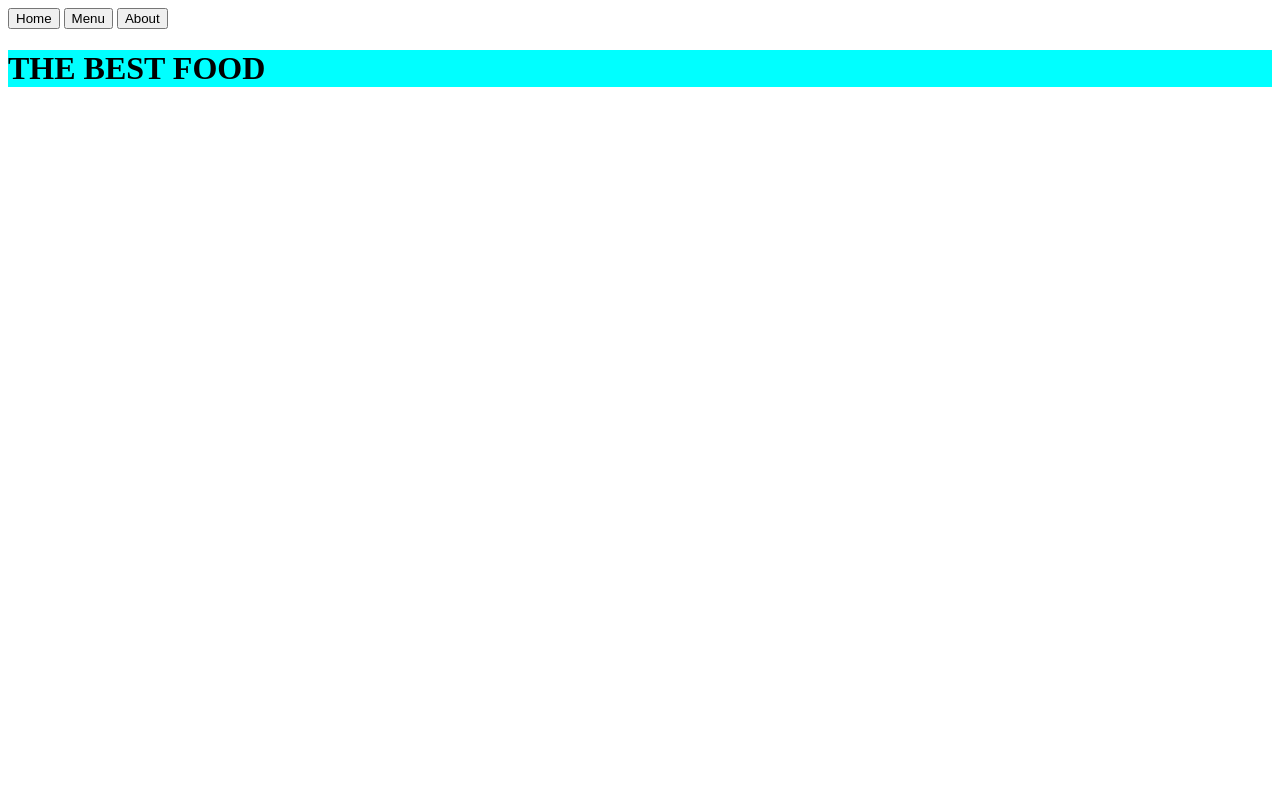
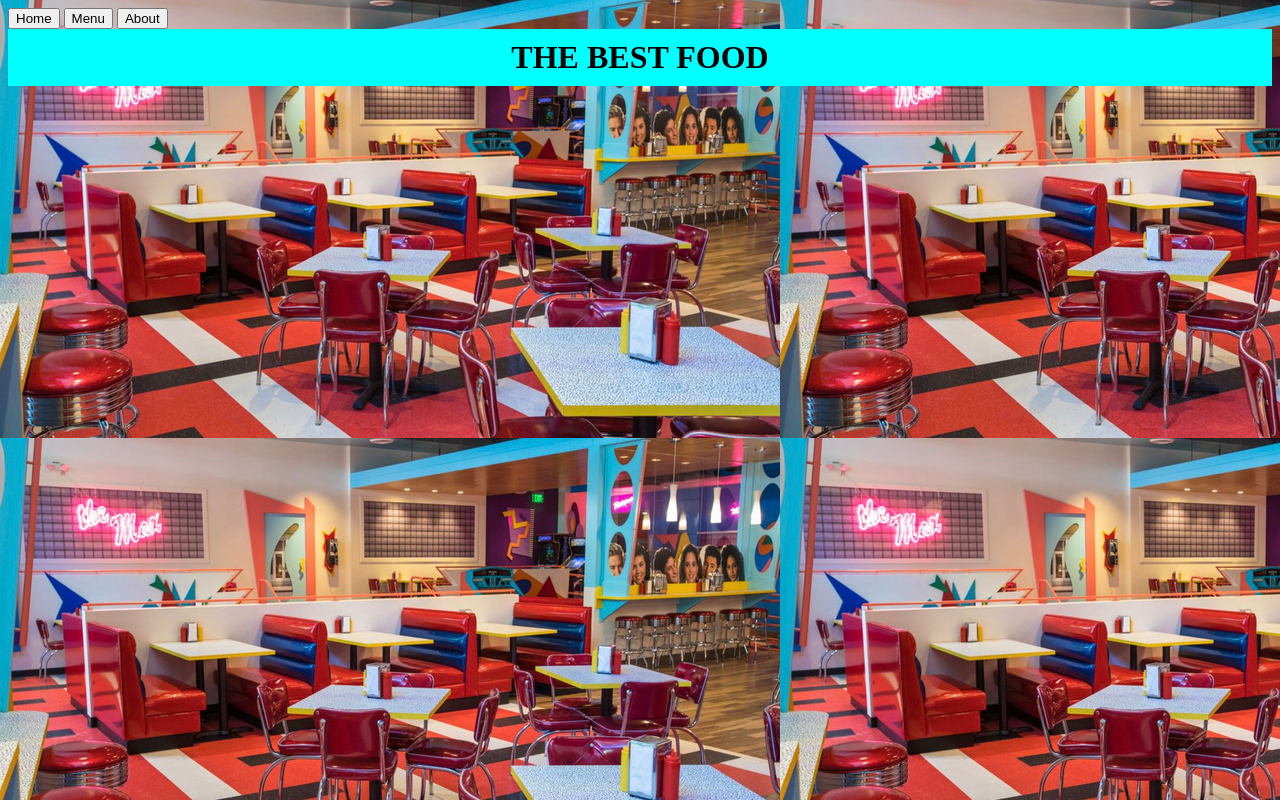
Before and after one commit to HunterHaller/odin-restaurant, a website built with webpack: page src/template.html in a window 1280 px wide. Built offline with nearby package versions, Linux system fonts and the light colour scheme.

Commit message:
Added goofy background img and a bit more styling

```diff
--- a/src/styles.css
+++ b/src/styles.css
@@ -1,3 +1,16 @@
+nav {
+}
+
+body{
+    background-image: url(restaurant.jpg);
+}
+
+h1, h2 {
+    padding: 10px;
+    margin: 0;
+    text-align: center;
+}
+
 .homeDiv {
     background-color: aqua;
 }
```
Also changed, not shown: src/restaurant.jpg (added).
